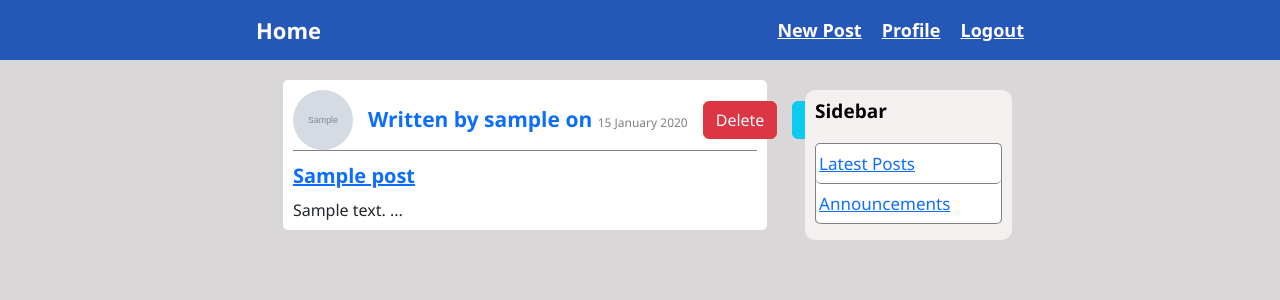
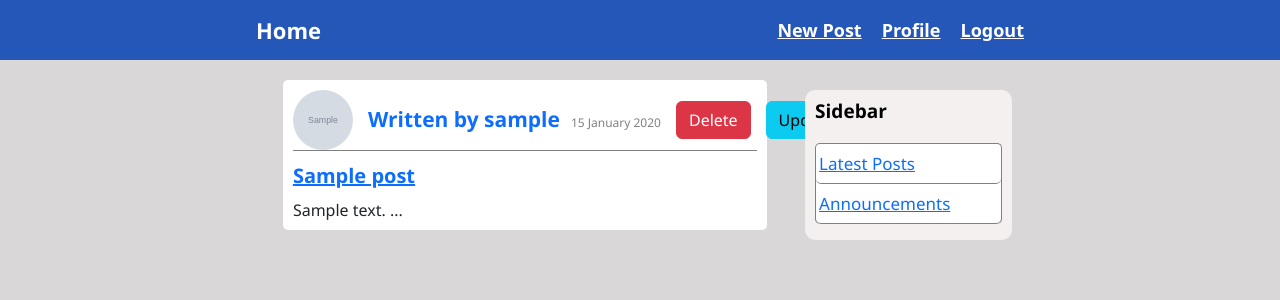
Before and after one commit to izofat/blogg, a Django app: page /post/latests in a window 1280 px wide. Shown: the top 300 px of the page. Run offline with Django 5.2, Linux system fonts and the light colour scheme; a user stored in the database is signed in; tables that the repository leaves empty hold one stand-in row (values such as "Sample post"); grey boxes marked "Sample" are stand-in pictures; some libraries are stand-ins or nearby versions.

Commit message:
img added

```diff
--- a/blog/templates/blog/latest_posts.html
+++ b/blog/templates/blog/latest_posts.html
@@ -6,7 +6,7 @@
         <div style="padding: 10px; display: flex; flex-direction: column; gap: 10px">
             <div class="home-main-div-blogs-blog-by">
                 <img src="{{post.author.profile.image.url}}"  class="rounded-circle account-img" style="width:60px; height:60px;">
-                <a class="home-main-div-blogs-blog-by-author" href="{% url "allposts-user" post.author %}">Written by {{ post.author}} on <span class="home-main-div-blogs-blog-by-date">{{ post.datePosted | date:"d F Y" }}</span></a>
+                <a class="home-main-div-blogs-blog-by-author" href="{% url "allposts-user" post.author %}">Written by {{ post.author}}  <span class="home-main-div-blogs-blog-by-date">{{ post.datePosted | date:"d F Y" }}</span></a>
                 {% if post.author == user %}
                     <a class="btn btn-danger" href="{% url "post-delete" post.id %}">Delete</a>
                     <a class="btn btn-info" href="{% url "post-update" post.id %}">Update</a>
```
Also changed, not shown: media/readmeimg/allpostuser.png (added).
